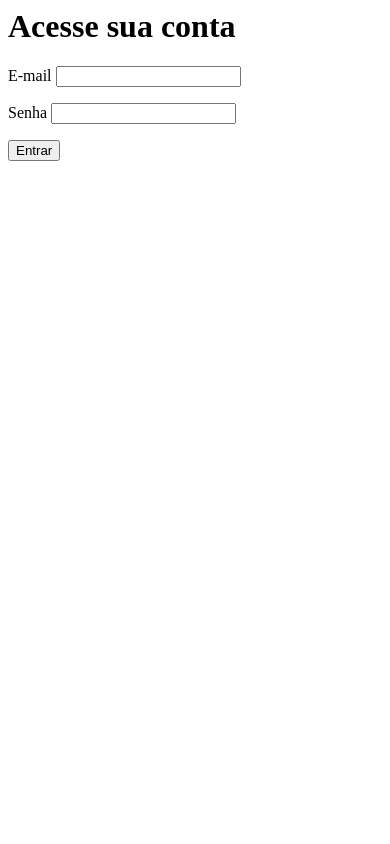
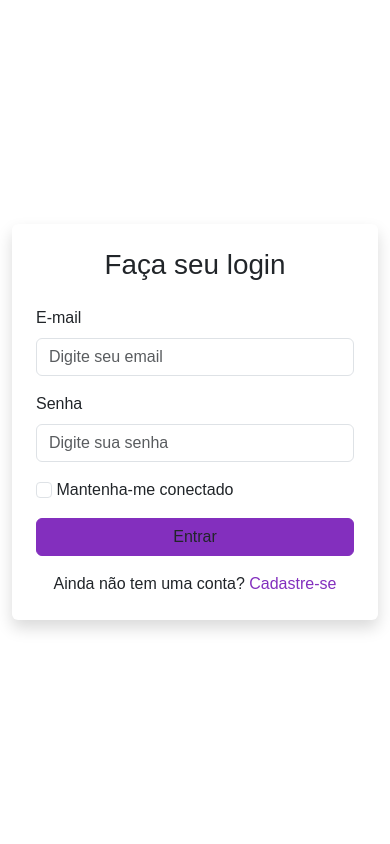
Before and after one commit to joaovictorcruz/newnews, a PHP site: page /templates/loginForm.php in a window 390 px wide. Run offline with PHP 8.4, Linux system fonts and the light colour scheme.

Commit message:
estilização do formulario de login e finalização da exibição de noticia

```diff
--- a/controller/exibeNoticias.php
+++ b/controller/exibeNoticias.php
@@ -24,10 +24,10 @@
             <div class="row">
             <div class="col-md-8 col-12 mb-4" id="noticia-destaque">
                 <div class="card">
-                    <a href="../index.php?pagina=noticia&&noticiaId='.$materias['id'] .'">
+                    <a href="../?pagina=noticia&&noticiaId='.$materias['id'].'">
                         <img src="https://via.placeholder.com/800x400/6a0dad/ffffff?text=Destaque" class="card-img-top" alt="Notícia em destaque">
                     </a>
-                    <div class="card-body">
+                    <div class="card-body card-home">
                         <a href="?pagina=noticia&&noticiaId='.$materias['id'].'">
                         <h5 class="card-title">'. $materias['titulo'].'</h5>
                         </a>
--- a/includes/header.php
+++ b/includes/header.php
@@ -12,15 +12,15 @@
     <header class="header-div py-3">
         <div class="container d-flex justify-content-between align-items-center">
             <div class="d-flex">
-                <a href="#" class="text-decoration-none mx-2 text-header">Home</a>
+                <a href="?pagina=home" class="text-decoration-none mx-2 text-header">Home</a>
                 <a href="#" class="text-decoration-none mx-2 text-header">Notícias recentes</a>
                 <a href="#" class="text-decoration-none mx-2 text-header">Em alta</a>
             </div>
             <h1 class="logo" id="logo">NEW NEWS</h1>
             <div class="d-flex">
                 <a href="#" class="text-decoration-none mx-2 text-header">Calendário</a>
-                <a href="#" class="text-decoration-none mx-2 text-header">Cadastro</a>
-                <a href="#" class="text-decoration-none mx-2 text-header">Login</a>
+                <a href="?pagina=cadastro" class="text-decoration-none mx-2 text-header">Cadastro</a>
+                <a href="?pagina=login" class="text-decoration-none mx-2 text-header">Login</a>
             </div>
         </div>
     </header>
--- a/static/css/styles.css
+++ b/static/css/styles.css
@@ -34,16 +34,18 @@ header a:hover {
 }
 
 
-.card-body{
-display: flex;
-flex-direction: row;
-position: relative;
+.card-home{
+    display: flex;
+    flex-direction: row;
+    position: relative;
+    flex-wrap: wrap;
 }
 
 .card-title {
     font-size: 1rem;
     font-weight: 600;
     color: #333;
+
 }
 
 .card-img-top {
@@ -62,6 +64,24 @@ a:hover{
     text-decoration: underline;
     color: black;
 }
+.btn{
+    background-color: #832fbe;
+    border-color: #832fbe;
+}
+.btn:hover{
+    background-color: #712aa3;
+    border-color: #712aa3;
+}
+.signIn-link{
+    color: #832fbe;
+    text-decoration: none;
+}
+.signIn-link:hover{
+    text-decoration: underline;
+    color: #712aa3;
+}
+
+
 
 @media (max-width: 768px) {
     #logo {
--- a/templates/home.php
+++ b/templates/home.php
@@ -26,10 +26,8 @@
             </div>
         </div>
     </main>
+    <hr>
     <main class="container mt-4">
     <h1>Notícias</h1>
     <?php require './controller/exibeNoticias.php'?>
     </main>
-    <script src="https://cdn.jsdelivr.net/npm/bootstrap@5.3.0/dist/js/bootstrap.bundle.min.js"></script>
-</body>
-</html>
--- a/templates/loginForm.php
+++ b/templates/loginForm.php
@@ -1,24 +1,39 @@
-<?php echo '
+<!DOCTYPE html>
+<html lang="pt-BR">
 <head>
     <meta charset="UTF-8">
     <meta http-equiv="X-UA-Compatible" content="IE=edge">
     <meta name="viewport" content="width=device-width, initial-scale=1.0">
-    <title>Login</title>
+    <title>Página de Login</title>
+    <link href="https://cdn.jsdelivr.net/npm/bootstrap@5.3.1/dist/css/bootstrap.min.css" rel="stylesheet">
+    <link rel="stylesheet" href="./static/css/styles.css">
+    <link href="https://fonts.googleapis.com/css2?family=Roboto:wght@400;700&display=swap" rel="stylesheet">
 </head>
-<body>
-    <h1>Acesse sua conta</h1>
-    <form action="../controller/login.php" method="POST">
-        <p>
-            <label>E-mail</label>
-            <input type="text" name="email" required>
-        </p>
-        <p>
-            <label>Senha</label>
-            <input type="password" name="senha" required>
-        </p>
-        <p>
-            <button type="submit">Entrar</button>
-        </p>
+<div class="container d-flex justify-content-center align-items-center min-vh-100">
+<form action="../controller/login.php" method="POST" class="bg-white p-4 rounded shadow w-100" style="max-width: 480px;">
+        <h1 class="text-center mb-4">Faça seu login</h1>
+
+        <div class="mb-3">
+            <label for="email" class="form-label">E-mail</label>
+            <input type="email" id="email" class="form-control" placeholder="Digite seu email" required>
+        </div>
+
+        <div class="mb-3">
+            <label for="senha" class="form-label">Senha</label>
+            <input type="password" id="senha" class="form-control" placeholder="Digite sua senha" required>
+        </div>
+
+        <div class="d-flex justify-content-between align-items-center mb-3">
+            <div>
+                <input type="checkbox" id="connect" class="form-check-input">
+                <label for="connect" class="form-check-label">Mantenha-me conectado</label>
+            </div>
+        </div>
+
+        <button class="btn w-100 mb-3" type="submit">Entrar</button>
+
+        <div class="text-center">
+            <span>Ainda não tem uma conta? <a href="?pagina=cadastro" class="signIn-link">Cadastre-se</a></span>
+        </div>
     </form>
-</body>
-';
+</div>
```
Also changed, not shown: controller/exibeNoticia.php (+11 -10 lines), db/script-banco.sql (+38 -14 lines), templates/noticia.php (+22 -22 lines), templates/painel.php (deleted, +0 -21 lines).
